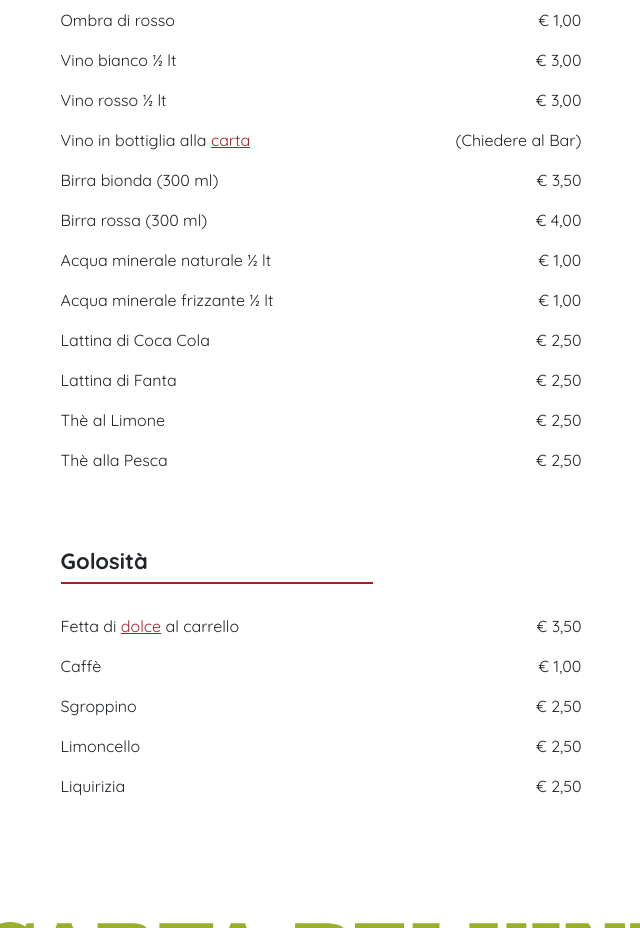
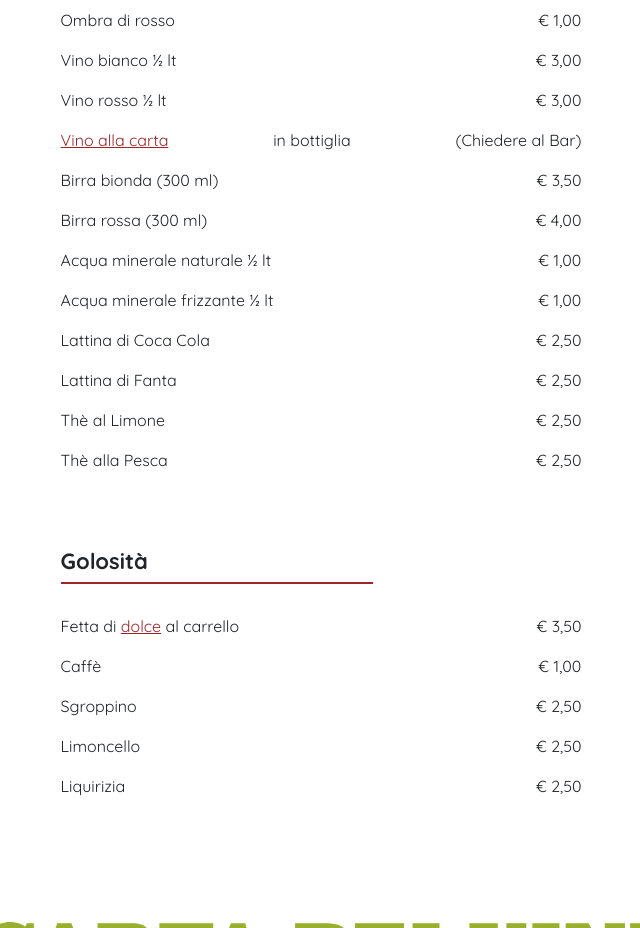
Before and after one commit to parefestapaesana/menu, a plain HTML site: page index.html in a window 1280 px wide. Shown: the part 1560-2488 px from the top of the page, without its empty margins (319-959 px from the left). Drawn offline with nearby package versions, Linux system fonts and the light colour scheme.

Commit message:
Changed wine reference

```diff
--- a/index.html
+++ b/index.html
@@ -97,7 +97,7 @@
                     <div class="piatto"><p>Ombra di rosso <span class="prezzo">1,00</span></p></div>
                     <div class="piatto"><p>Vino bianco ½ lt <span class="prezzo">3,00</span></p></div>
                     <div class="piatto"><p>Vino rosso ½ lt <span class="prezzo">3,00</span></p></div>
-                    <div class="piatto"><p><span>Vino in bottiglia alla <a href="#vini">carta</a></span><span class="prezzo no-euro">(Chiedere al Bar)</span></p></div>
+                    <div class="piatto"><p><a href="#vini">Vino alla carta</a> <span>in bottiglia</span><span class="prezzo no-euro">(Chiedere al Bar)</span></p></div>
                     <div class="piatto"><p>Birra bionda (300 ml) <span class="prezzo">3,50</span></p></div>
                     <div class="piatto"><p>Birra rossa (300 ml) <span class="prezzo">4,00</span></p></div>
                     <div class="piatto"><p>Acqua minerale naturale ½ lt <span class="prezzo">1,00</span></p></div>
```
